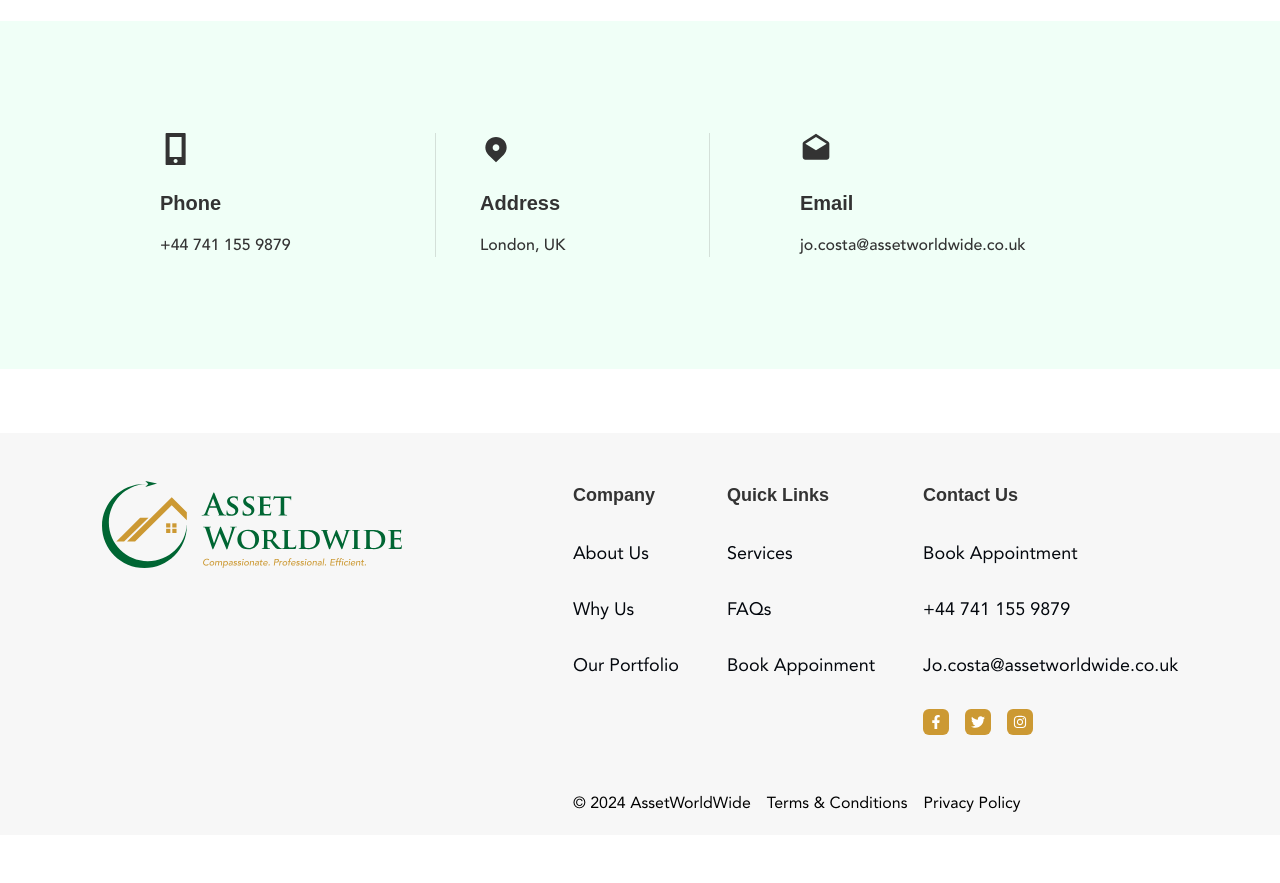
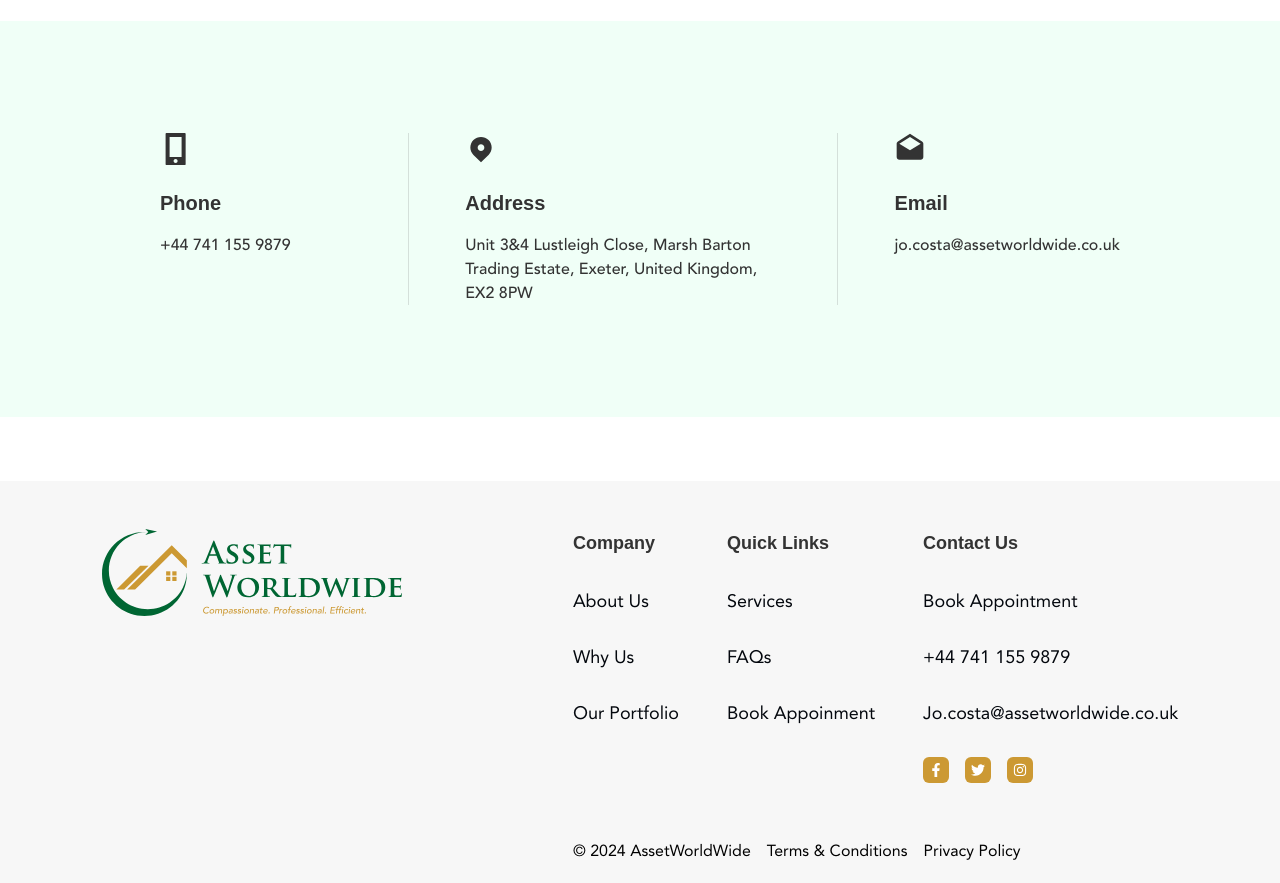
Before and after one commit to Tana00/asset-worldwide, a Next.js app: page /contact-us in a window 1280 px wide. Shown: the part 1700-2583 px from the top of the page. Before the commit the page ends 2535 px from the top, so only its background shows below. Built offline with nearby package versions, Linux system fonts and the light colour scheme; a web font is replaced by a local one.

Commit message:
updated address

```diff
--- a/components/contact-us/cta.jsx
+++ b/components/contact-us/cta.jsx
@@ -11,7 +11,7 @@
     id: 2,
     icon: "/images/address.svg",
     title: "Address",
-    desc: "London, UK",
+    desc: "Unit 3&4 Lustleigh Close, Marsh Barton Trading Estate, Exeter, United Kingdom, EX2 8PW",
   },
   {
     id: 3,
@@ -24,16 +24,19 @@
 export const CTA = () => {
   return (
     <div className="bg-green-light w-full h-full flex flex-col justify-center py-16 px-10 xl:py-28 lg:mt-10 mx-auto">
-      <div className="w-full lg:w-4/5 2xl:w-3/5 mx-auto grid grid-cols-1 sm:grid-cols-2 md:grid-cols-3 text-start gap-y-10">
+      <div className="w-full lg:w-4/5 2xl:w-3/5 mx-auto grid lg:flex justify-between items-start grid-cols-1 sm:grid-cols-2 text-start gap-y-10">
         {data?.map((item, i) => (
           <div
             key={item?.id}
-            className={`flex flex-col items-start gap-4 text-black w-fit ${
+            className={`flex flex-col items-start gap-4 text-black w-full ${
               item.id === 3
-                ? ""
-                : "md:border-r border-grey border-opacity-20 md:pr-14 lg:pr-20 xl:pr-36"
+                ? "lg:pl-14 border-none"
+                : item.id === 1
+                ? "md:pr-14"
+                : "md:px-14 md:border-l lg:border-x border-grey border-opacity-20 lg:w-[100rem]"
             }`}
           >
+            {/* md:border-r border-grey border-opacity-20 md:pr-14 lg:pr-20 xl:pr-36 */}
             <Image
               src={item.icon}
               alt={item.title}
```
